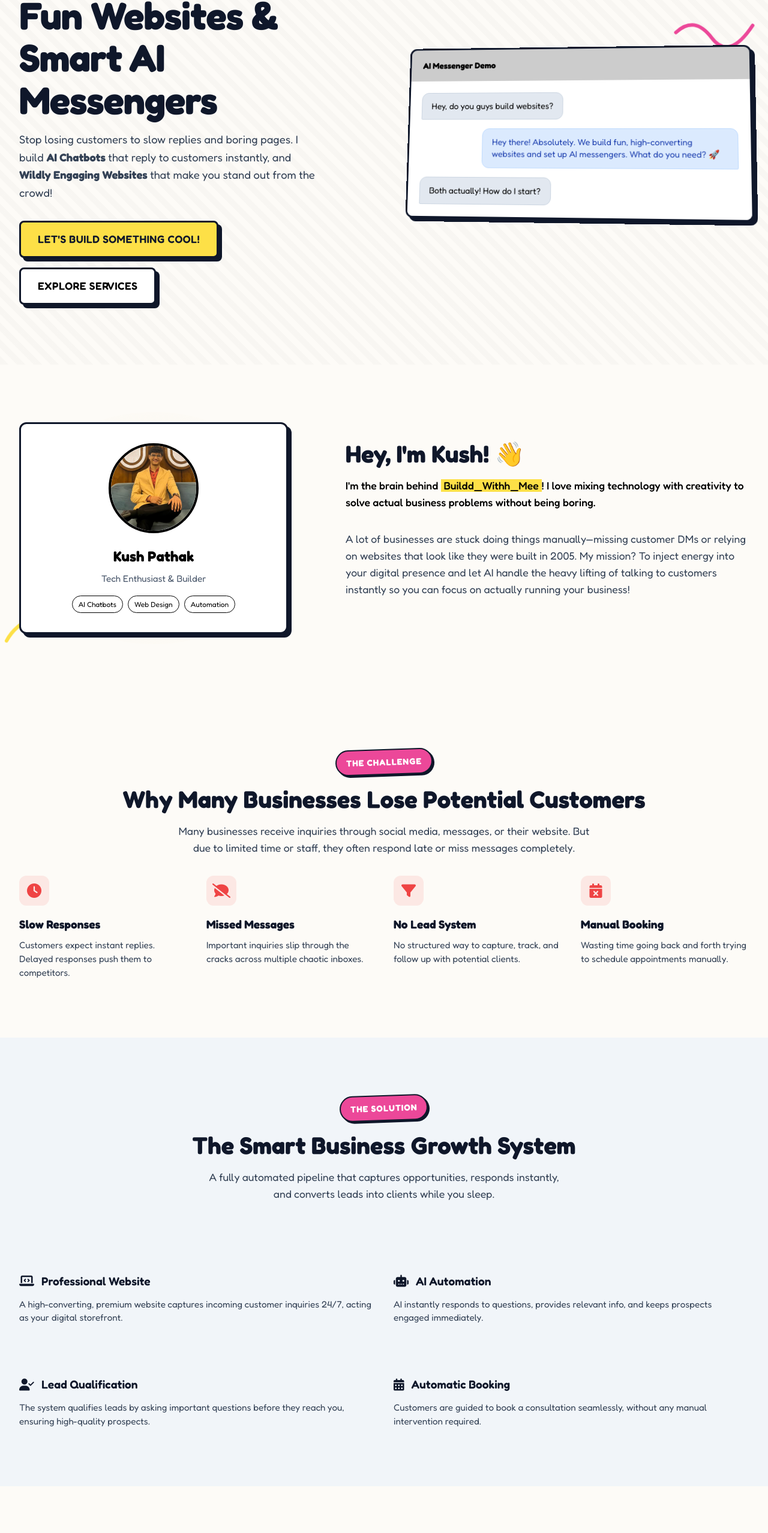
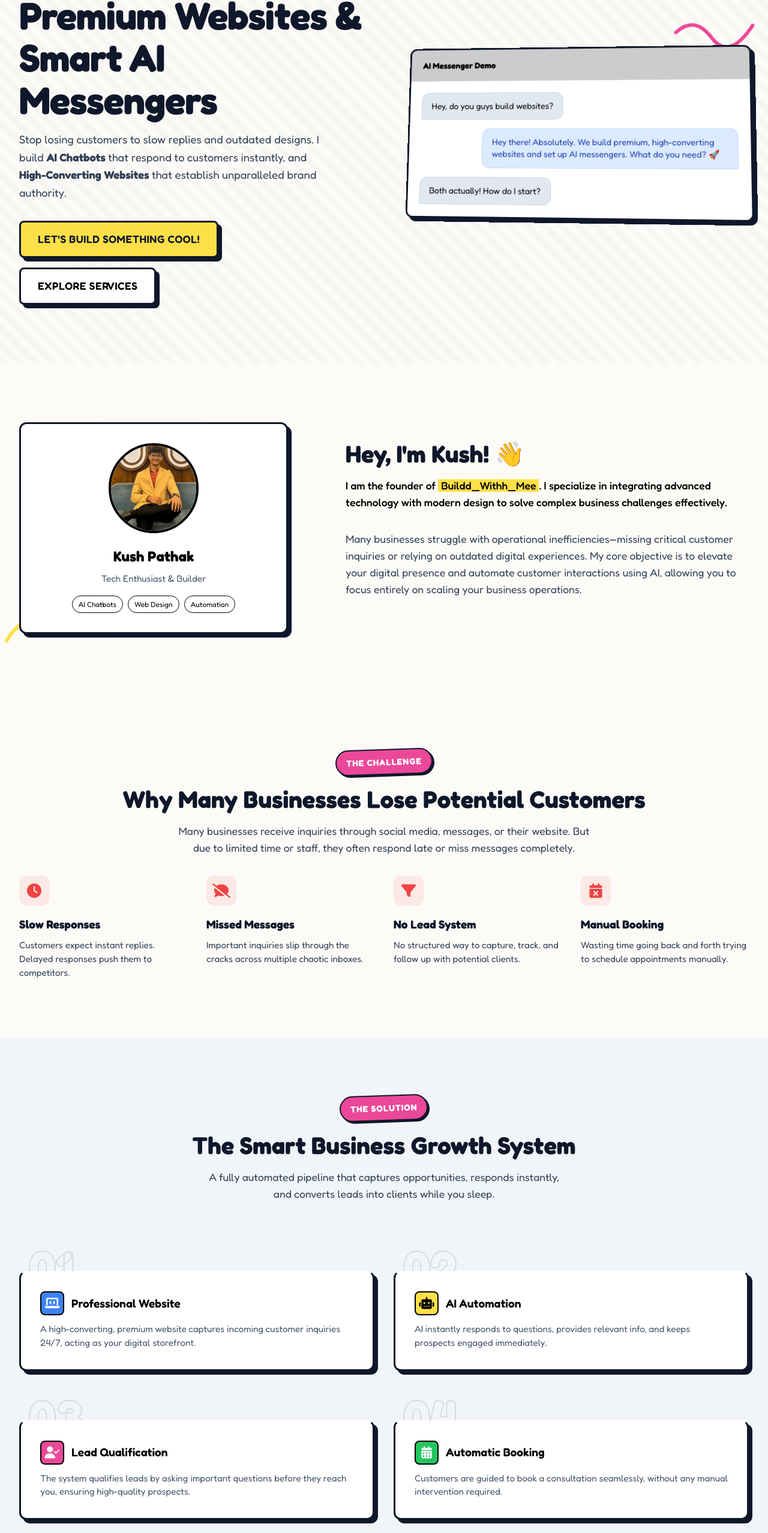
Before and after one commit to b25cs1051-KUSH/my__website, a plain HTML site: page index.html in a window 1280 px wide. Shown: the part 218-2774 px from the top of the page at 60% size. Drawn offline with Linux system fonts and the light colour scheme.

Commit message:
Initial website commit

```diff
--- a/index.html
+++ b/index.html
@@ -5,9 +5,8 @@
     <meta charset="UTF-8">
     <meta name="viewport" content="width=device-width, initial-scale=1.0">
     <title>Buildd_Withh_Mee | Kush Pathak</title>
-    <!-- SEO Meta Tags -->
     <meta name="description"
-        content="AI business messengers and wildly fun high-converting websites. Grow your business instantly with automated replies and engaging digital storefronts.">
+        content="AI business messengers and premium high-converting websites. Grow your business efficiently with automated customer service and engaging digital storefronts.">
     <!-- Google Fonts: Fredoka for a rounded, playful vibe -->
     <link rel="preconnect" href="https://fonts.googleapis.com">
     <link rel="preconnect" href="https://fonts.gstatic.com" crossorigin>
@@ -23,10 +22,10 @@
     <!-- Header / Navigation -->
     <header class="header" id="header">
         <div class="container nav-container">
-            <a href="#" class="logo">
+            <a href="#" class="logo" style="display: flex; align-items: center; gap: 10px;">
                 <img src="logo.jpg" alt="Buildd_Withh_Mee Logo" class="logo-img"
-                    style="height: 30px; border-radius: 8px; margin-right: 10px;">
-                <span class="logo-text">Buildd_Withh_Mee</span>
+                    style="height: 35px; border-radius: 8px; border: 2px solid black;">
+                <span class="logo-text" style="color: black;">Buildd_Withh_Mee</span>
             </a>
             <nav class="nav-menu" id="nav-menu">
                 <ul class="nav-list">
@@ -49,12 +48,13 @@
             <div class="container hero-container">
                 <div class="hero-content reveal-on-scroll">
                     <div class="badge">Supercharge Your Business 🚀</div>
-                    <h1 class="hero-title">Fun Websites & <br><span class="highlight-text">Smart AI Messengers</span>
+                    <h1 class="hero-title">Premium Websites & <br><span class="highlight-text">Smart AI
+                            Messengers</span>
                     </h1>
                     <p class="hero-subtitle">
-                        Stop losing customers to slow replies and boring pages. I build <strong>AI Chatbots</strong>
-                        that reply to customers instantly, and <strong>Wildly Engaging Websites</strong> that make you
-                        stand out from the crowd!
+                        Stop losing customers to slow replies and outdated designs. I build <strong>AI Chatbots</strong>
+                        that respond to customers instantly, and <strong>High-Converting Websites</strong> that
+                        establish unparalleled brand authority.
                     </p>
                     <div class="hero-cta">
                         <a href="#contact" class="btn btn-primary">Let's Build Something Cool!</a>
@@ -79,7 +79,8 @@
                             <div class="message received"
                                 style="color: black; background: #e2e8f0; border-color: #cbd5e1;">Hey, do you guys build
                                 websites?</div>
-                            <div class="message sent">Hey there! Absolutely. We build fun, high-converting websites and
+                            <div class="message sent">Hey there! Absolutely. We build premium, high-converting websites
+                                and
                                 set up AI messengers. What do you need? 🚀</div>
                             <div class="message received"
                                 style="color: black; background: #e2e8f0; border-color: #cbd5e1;">Both actually! How do
@@ -114,15 +115,17 @@
                 <div class="about-content reveal-on-scroll delay-1">
                     <h2 class="section-title">Hey, I'm Kush! 👋</h2>
                     <p class="section-text" style="color: black; font-weight: 500;">
-                        I'm the brain behind <span class="highlight-text"
-                            style="background: var(--clr-accent-yellow); padding: 0 5px;">Buildd_Withh_Mee</span>! I
-                        love mixing technology with creativity to solve actual business problems without being boring.
+                        I am the founder of <span class="highlight-text"
+                            style="background: var(--clr-accent-yellow); padding: 0 5px;">Buildd_Withh_Mee</span>. I
+                        specialize in integrating advanced technology with modern design to solve complex business
+                        challenges effectively.
                     </p>
                     <p class="section-text" style="color: #334155;">
-                        A lot of businesses are stuck doing things manually—missing customer DMs or relying on websites
-                        that look like they were built in 2005. My mission? To inject energy into your digital presence
-                        and let AI handle the heavy lifting of talking to customers instantly so you can focus on
-                        actually running your business!
+                        Many businesses struggle with operational inefficiencies—missing critical customer inquiries or
+                        relying on
+                        outdated digital experiences. My core objective is to elevate your digital presence
+                        and automate customer interactions using AI, allowing you to focus entirely on scaling your
+                        business operations.
                     </p>
                 </div>
             </div>
@@ -181,49 +184,69 @@
                 <div class="steps-container">
                     <!-- Step 1 -->
                     <div class="step-card reveal-on-scroll">
-                        <div class="step-number">01</div>
-                        <div class="step-content glass-card">
+                        <div class="step-number"
+                            style="color: transparent; -webkit-text-stroke: 2px black; opacity: 0.1;">01</div>
+                        <div class="step-content neo-card" style="background: white;">
                             <div class="step-header">
-                                <i class="fas fa-laptop-code gold-accent"></i>
-                                <h3>Professional Website</h3>
+                                <div
+                                    style="width: 40px; height: 40px; background: var(--clr-accent-blue); color: white; border: 2px solid black; border-radius: 8px; display: flex; align-items: center; justify-content: center; font-size: 1.2rem;">
+                                    <i class="fas fa-laptop-code"></i>
+                                </div>
+                                <h3 style="color: black;">Professional Website</h3>
                             </div>
-                            <p class="text-sm text-muted">A high-converting, premium website captures incoming customer
+                            <p class="text-sm" style="color: #475569;">A high-converting, premium website captures
+                                incoming customer
                                 inquiries 24/7, acting as your digital storefront.</p>
                         </div>
                     </div>
                     <!-- Step 2 -->
                     <div class="step-card reveal-on-scroll delay-1">
-                        <div class="step-number">02</div>
-                        <div class="step-content glass-card">
+                        <div class="step-number"
+                            style="color: transparent; -webkit-text-stroke: 2px black; opacity: 0.1;">02</div>
+                        <div class="step-content neo-card" style="background: white;">
                             <div class="step-header">
-                                <i class="fas fa-robot gold-accent"></i>
-                                <h3>AI Automation</h3>
+                                <div
+                                    style="width: 40px; height: 40px; background: var(--clr-accent-yellow); color: black; border: 2px solid black; border-radius: 8px; display: flex; align-items: center; justify-content: center; font-size: 1.2rem;">
+                                    <i class="fas fa-robot"></i>
+                                </div>
+                                <h3 style="color: black;">AI Automation</h3>
                             </div>
-                            <p class="text-sm text-muted">AI instantly responds to questions, provides relevant info,
+                            <p class="text-sm" style="color: #475569;">AI instantly responds to questions, provides
+                                relevant info,
                                 and keeps prospects engaged immediately.</p>
                         </div>
                     </div>
                     <!-- Step 3 -->
                     <div class="step-card reveal-on-scroll">
-                        <div class="step-number">03</div>
-                        <div class="step-content glass-card">
+                        <div class="step-number"
+                            style="color: transparent; -webkit-text-stroke: 2px black; opacity: 0.1;">03</div>
+                        <div class="step-content neo-card" style="background: white;">
                             <div class="step-header">
-                                <i class="fas fa-user-check gold-accent"></i>
-                                <h3>Lead Qualification</h3>
+                                <div
+                                    style="width: 40px; height: 40px; background: var(--clr-accent-pink); color: white; border: 2px solid black; border-radius: 8px; display: flex; align-items: center; justify-content: center; font-size: 1.2rem;">
+                                    <i class="fas fa-user-check"></i>
+                                </div>
+                                <h3 style="color: black;">Lead Qualification</h3>
                             </div>
-                            <p class="text-sm text-muted">The system qualifies leads by asking important questions
+                            <p class="text-sm" style="color: #475569;">The system qualifies leads by asking important
+                                questions
                                 before they reach you, ensuring high-quality prospects.</p>
                         </div>
                     </div>
                     <!-- Step 4 -->
                     <div class="step-card reveal-on-scroll delay-1">
-                        <div class="step-number">04</div>
-                        <div class="step-content glass-card">
+                        <div class="step-number"
+                            style="color: transparent; -webkit-text-stroke: 2px black; opacity: 0.1;">04</div>
+                        <div class="step-content neo-card" style="background: white;">
                             <div class="step-header">
-                                <i class="fas fa-calendar-alt gold-accent"></i>
-                                <h3>Automatic Booking</h3>
+                                <div
+                                    style="width: 40px; height: 40px; background: #22c55e; color: white; border: 2px solid black; border-radius: 8px; display: flex; align-items: center; justify-content: center; font-size: 1.2rem;">
+                                    <i class="fas fa-calendar-alt"></i>
+                                </div>
+                                <h3 style="color: black;">Automatic Booking</h3>
                             </div>
-                            <p class="text-sm text-muted">Customers are guided to book a consultation seamlessly,
+                            <p class="text-sm" style="color: #475569;">Customers are guided to book a consultation
+                                seamlessly,
                                 without any manual intervention required.</p>
                         </div>
                     </div>
@@ -242,7 +265,8 @@
                 <div class="badge">Mix & Match</div>
                 <h2 class="section-title">What Can We Build For You?</h2>
                 <p class="section-text" style="color: #334155; max-width: 600px; margin: 0 auto var(--spacing-lg);">
-                    Pick one, or grab both! Let's inject some energy and smarts into your digital presence.
+                    Select a core service, or integrate both for maximum impact. Let's modernize and optimize your
+                    digital infrastructure.
                 </p>
                 <div class="services-grid">
                     <!-- Service 1 -->
@@ -269,10 +293,11 @@
                         <div class="service-icon"
                             style="background: var(--clr-accent-blue); color: white; border: 2px solid black;"><i
                                 class="fas fa-paint-brush"></i></div>
-                        <h3 style="color: black;">Funky Custom<br>Websites</h3>
+                        <h3 style="color: black;">Premium Custom<br>Websites</h3>
                         <p class="service-desc text-sm" style="color: #475569;">
-                            Boring websites don't sell. I build engaging, eye-catching, and wildly fun websites that
-                            make your visitors actually want to click around.
+                            Standard websites fail to convert. I design and develop aesthetically striking, highly
+                            engaging websites that
+                            effectively capture your audience's attention and drive measurable business results.
                         </p>
                         <ul class="service-features text-sm" style="color: black;">
                             <li><i class="fas fa-bolt" style="color: var(--clr-accent-pink);"></i> Standout, energetic
@@ -294,8 +319,8 @@
                     <div class="badge">The Advantage</div>
                     <h2 class="section-title">Why Build with Kush?</h2>
                     <p class="section-text" style="color: black;">
-                        Because tech doesn't have to be rigid and boring to be highly effective. We keep it playful but
-                        incredibly smart.
+                        We believe that modern aesthetics and robust functionality must work together. We deliver
+                        enterprise-grade solutions with striking visual appeal.
                     </p>
                     <ul class="whyme-list" style="color: black;">
                         <li>
@@ -312,8 +337,9 @@
                                     class="fas fa-comments" style="color: var(--clr-accent-pink);"></i></div>
                             <div>
                                 <h4>Conversational AI</h4>
-                                <p class="text-sm" style="color: #475569;">Chatbots that actually sound like real
-                                    humans, not annoying robots.</p>
+                                <p class="text-sm" style="color: #475569;">Advanced chatbots designed to provide a
+                                    natural,
+                                    human-like communication experience for your customers.</p>
                             </div>
                         </li>
                     </ul>
@@ -326,10 +352,10 @@
             <div class="container contact-container">
                 <div class="contact-info reveal-on-scroll">
                     <div class="badge">Let's Connect!</div>
-                    <h2 class="section-title">Ready to Make Moves?</h2>
+                    <h2 class="section-title">Ready to Elevate Your Business?</h2>
                     <p class="section-text" style="color: black;">
-                        Want a funky website? Need an AI messenger? Both? Fill out the form below and it goes straight
-                        to my Google Sheet. Let's build something awesome together!
+                        Require a high-performance website or an intelligent AI messenger? Select your required services
+                        below and submit your inquiry. We look forward to collaborating!
                     </p>
                     <div class="contact-methods">
                         <a href="https://wa.me/917575024487" target="_blank" class="contact-method neo-card"
@@ -358,7 +384,7 @@
                         </div>
                         <div class="form-group">
                             <label for="businessName">Business Name</label>
-                            <input type="text" id="businessName" name="BusinessName" required
+                            <input type="text" id="businessName" name="BussinessName" required
                                 placeholder="Cool Company Inc.">
                         </div>
                         <div class="form-row">
@@ -377,14 +403,14 @@
                             <div class="checkbox-group" style="display: flex; gap: 20px; margin-bottom: 10px;">
                                 <label class="checkbox-label"
                                     style="display: flex; align-items: center; gap: 8px; cursor: pointer;">
-                                    <input type="checkbox" name="ServiceRequested" value="AI Messenger"
+                                    <input type="checkbox" name="ServicsRequested" value="AI Messenger"
                                         style="width: 20px; height: 20px; accent-color: var(--clr-accent-pink);"> AI
                                     Messenger
                                 </label>
                                 <label class="checkbox-label"
                                     style="display: flex; align-items: center; gap: 8px; cursor: pointer;">
-                                    <input type="checkbox" name="ServiceRequested" value="Website Building"
-                                        style="width: 20px; height: 20px; accent-color: var(--clr-accent-blue);"> Funky
+                                    <input type="checkbox" name="ServicsRequested" value="Website Building"
+                                        style="width: 20px; height: 20px; accent-color: var(--clr-accent-blue);"> Custom
                                     Website
                                 </label>
                             </div>
@@ -392,11 +418,11 @@
                         <div class="form-group">
                             <label for="message">Message</label>
                             <textarea id="message" name="Message" rows="4" required
-                                placeholder="Tell me about your amazing project..."></textarea>
+                                placeholder="Please provide details about your project requirements..."></textarea>
                         </div>
 
                         <button type="submit" class="btn btn-primary form-submit">
-                            Send Idea <i class="fas fa-rocket" style="margin-left: 8px;"></i>
+                            Submit Inquiry <i class="fas fa-rocket" style="margin-left: 8px;"></i>
                         </button>
                     </form>
                 </div>
@@ -413,7 +439,8 @@
                         style="width: 40px; border-radius: 8px; border: 2px solid black;">
                     <span class="logo-text" style="color: black;">Buildd_Withh_Mee</span>
                 </div>
-                <p class="text-sm" style="margin-top: 10px; max-width: 300px; color: #444;">Funky websites and smart AI
+                <p class="text-sm" style="margin-top: 10px; max-width: 300px; color: #444;">Premium digital platforms
+                    and intelligent AI
                     messengers crafted by Kush Pathak.</p>
             </div>
             <div class="footer-links">
--- a/js/main.js
+++ b/js/main.js
@@ -63,7 +63,7 @@ document.addEventListener('DOMContentLoaded', () => {
 
     // 4. Contact Form Handling (Google Apps Script Integration)
     const contactForm = document.getElementById('contactForm');
-    const GOOGLE_SCRIPT_URL = 'https://script.google.com/macros/s/AKfycby7G0HiPkQgC_wUXkX7ZJAjTpgxBQWbFxHoY451x3YwkSSXubZjN8cmYtJgGBqkECvUvQ/exec';
+    const GOOGLE_SCRIPT_URL = 'https://script.google.com/macros/s/AKfycbzaU1X1Msl4pLqmtPGbuQAoD2NtCWrgI6R9_fl5Ipqx8LZMadZNpVP7W7zBs_AjtYXwyQ/exec';
 
     if (contactForm) {
         contactForm.addEventListener('submit', function (e) {
@@ -82,20 +82,20 @@ document.addEventListener('DOMContentLoaded', () => {
             // Because checkboxes with the same name will be overwritten in standard FormData if we don't handle them manually,
             // let's grab all checked services and join them.
             const checkedServices = [];
-            document.querySelectorAll('input[name="ServiceRequested"]:checked').forEach(checkbox => {
+            document.querySelectorAll('input[name="ServicsRequested"]:checked').forEach(checkbox => {
                 checkedServices.push(checkbox.value);
             });
-            formData.set('ServiceRequested', checkedServices.join(', '));
+            formData.set('ServicsRequested', checkedServices.join(', '));
 
             // Perform POST request to Google Apps Script
             fetch(GOOGLE_SCRIPT_URL, {
                 method: 'POST',
-                body: formData
+                body: new URLSearchParams(formData), // Send as application/x-www-form-urlencoded
+                mode: 'no-cors' // Crucial for Google Apps Script to prevent strict CORS blocks
             })
-                .then(response => response.json())
-                .then(data => {
-                    if (data.result === 'success') {
-                        // Success UI Feedback
+                .then(response => {
+                    // With no-cors, we get an opaque response back even on success.
+                    // So we assume success if it didn't throw an outright network error.
                     btn.innerHTML = `<i class="fas fa-check"></i> Sent Successfully!`;
                     btn.style.background = "#22c55e"; // Neo-brutalist green
                     btn.style.color = "white";
@@ -107,9 +107,6 @@ document.addEventListener('DOMContentLoaded', () => {
                         btn.disabled = false;
                         contactForm.reset();
                     }, 3000);
-                    } else {
-                        throw new Error('Server returned an error.');
-                    }
                 })
                 .catch(error => {
                     console.error('Error!', error.message);
```
Lines whose indentation alone changed are shown as unchanged.
